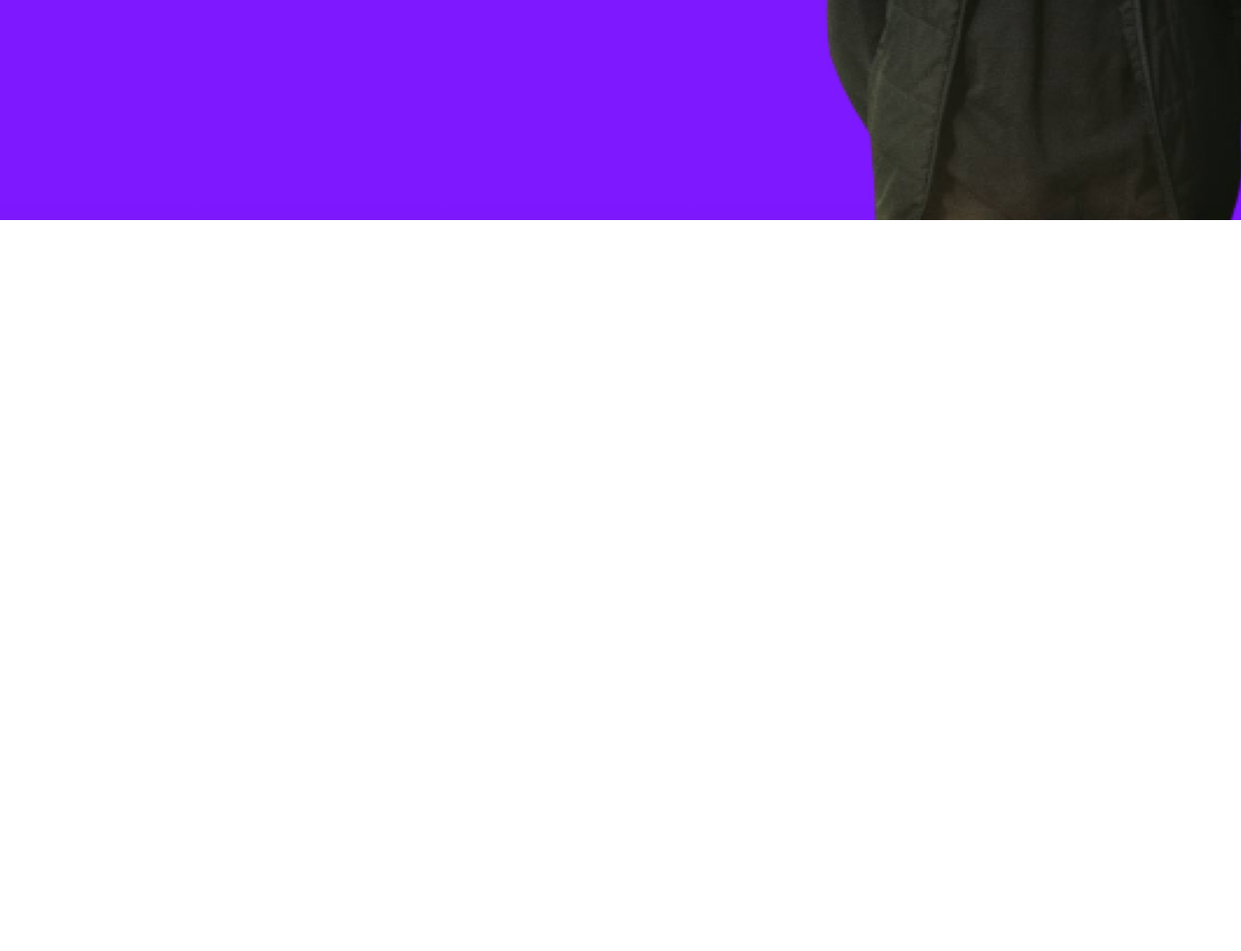
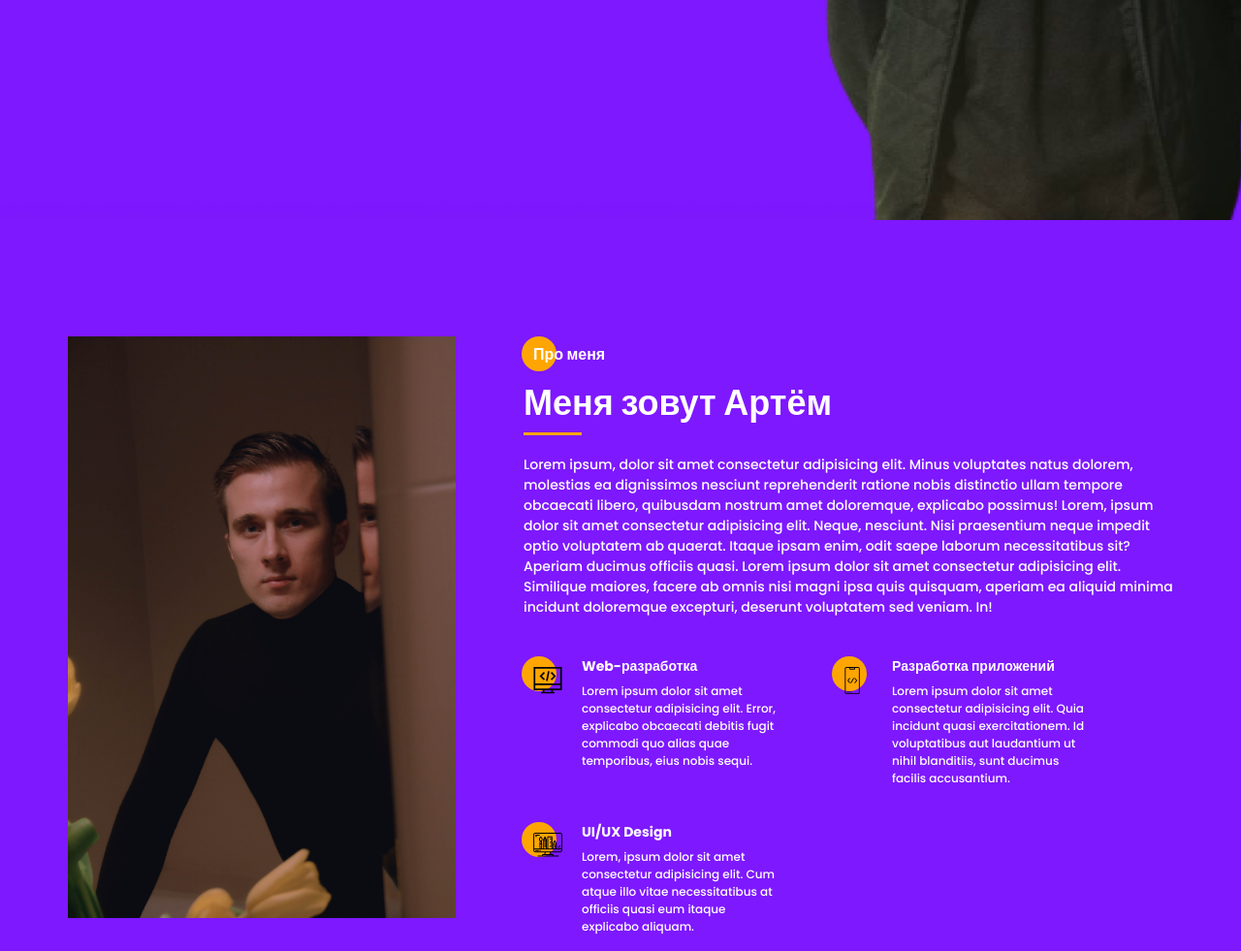
Before and after one commit to arseil/Portfolio, a website: page src/index.html in a window 1280 px wide. Shown: the part 573-1554 px from the top of the page at 97% size. Before the commit the page ends 800 px from the top, so only its background shows below. Drawn offline with nearby package versions, Linux system fonts and the light colour scheme; files that its build step writes are made by us from their sources; files whose address does not match are found by name.

Commit message:
created a second section

```diff
--- a/src/index.html
+++ b/src/index.html
@@ -54,10 +54,7 @@
 
 	<div class="menu">
 		<div class="menu__block">
-			<div class="menu__close">
-				<span></span>
-				<span></span>
-			</div>
+			<div class="menu__close"></div>
 
 			<nav>
 				<ul class="menu__list">
@@ -95,6 +92,57 @@
 			</div>
 		</div>
 	</section>
+
+	 <section class="about">
+		<div class="container">
+			<div class="about__wrapper">
+				<div class="about__photo">
+					<img src="img/photo_me.jpg" alt="me">
+				</div>
+				<div class="about__block">
+					<h2 class="title title_fz16 about__title">Про меня</h2>
+					<div class="title about__subtitle">Меня зовут Артём</div>
+					<div class="divider"></div>
+					<div class="about__text">Lorem ipsum, dolor sit amet consectetur adipisicing elit. Minus voluptates natus dolorem, molestias ea dignissimos nesciunt reprehenderit ratione nobis distinctio ullam tempore obcaecati libero, quibusdam nostrum amet doloremque, explicabo possimus! Lorem, ipsum dolor sit amet consectetur adipisicing elit. Neque, nesciunt. Nisi praesentium neque impedit optio voluptatem ab quaerat. Itaque ipsam enim, odit saepe laborum necessitatibus sit? Aperiam ducimus officiis quasi. Lorem ipsum dolor sit amet consectetur adipisicing elit. Similique maiores, facere ab omnis nisi magni ipsa quis quisquam, aperiam ea aliquid minima incidunt doloremque excepturi, deserunt voluptatem sed veniam. In!</div>
+				</div>
+				<div class="about__skills">
+					<div class="about__skills-item">
+						<div class="about__skills-circle">
+							<img src="icons/about_me/web development.svg" alt="web-dev">
+						</div>
+						<div>
+							<div class="title title_fz14">Web-разработка</div>
+							<p class="about__skills-text">
+								Lorem ipsum dolor sit amet consectetur adipisicing elit. Error, explicabo obcaecati debitis fugit commodi quo alias quae temporibus, eius nobis sequi.
+							</p>
+						</div>
+					</div>
+					<div class="about__skills-item">
+						<div class="about__skills-circle">
+							<img src="icons/about_me/Mobile dev.svg" alt="mobile-dev">
+						</div>
+						<div>
+							<div class="title title_fz14">Разработка приложений</div>
+							<p class="about__skills-text">
+								Lorem ipsum dolor sit amet consectetur adipisicing elit. Quia incidunt quasi exercitationem. Id voluptatibus aut laudantium ut nihil blanditiis, sunt ducimus facilis accusantium.
+							</p>
+						</div>
+					</div>
+					<div class="about__skills-item">
+						<div class="about__skills-circle">
+							<img src="icons/about_me/Design.svg" alt="design">
+						</div>
+						<div>
+							<div class="title title_fz14">UI/UX Design</div>
+							<p class="about__skills-text">
+								Lorem, ipsum dolor sit amet consectetur adipisicing elit. Cum atque illo vitae necessitatibus at officiis quasi eum itaque explicabo aliquam.
+							</p>
+						</div>
+					</div>
+				</div>
+			</div>
+		</div>
+	 </section>
 	<script src="js/script.js"></script>
 </body>
 </html>
--- a/src/js/script.js
+++ b/src/js/script.js
@@ -1,6 +1,6 @@
 const hamburger = document.querySelector('.hamburger'),
 	  menu = document.querySelector('.menu'),
-	  closeElem = document.querySelector('.menu_close');
+	  closeElem = document.querySelector('.menu__close');
 
 hamburger.addEventListener('click', () => {
 	menu.classList.add('active');
--- a/src/sass/base/_variables.scss
+++ b/src/sass/base/_variables.scss
@@ -1 +1,2 @@
 $main-color: #FFA501;
+$second-color: #7E18FF;
--- /dev/null
+++ b/src/sass/blocks/_about.scss
@@ -0,0 +1,61 @@
+.about {
+    padding-top: 120px;
+    background-color: $second-color;
+    &__wrapper {
+        display: grid;
+        grid-template-columns: 400px 670px;
+        grid-template-rows: minmax(245px, auto) minmax(255px, auto);
+        grid-auto-rows: minmax(245px, auto);
+        column-gap: 70px;
+        row-gap: 40px;
+    }
+    &__photo {
+        grid-row: 1/3;
+        img {
+            width: 100%;
+        }
+    }
+    &__block {
+        padding-top: 7px;
+        .divider {
+            margin-top: 0;
+        }
+    }
+    &__title {
+        position: relative;
+        padding-left: 10px;
+        @include before_circle;
+    }
+    &__text {
+        margin-top: 20px;
+        font-size: 14px;
+        line-height: 21px;
+        color: #ffffff;
+    }
+    &__skills {
+        display: grid;
+        grid-template: repeat(2, minmax(115px, auto)) / repeat(2, 270px);
+        grid-auto-rows: 1fr;
+        gap: 20px 50px;
+        &-item {
+            display: grid;
+            grid-template-columns: 40px 200px;
+            column-gap: 20px;
+        }
+        &-circle {
+            position: relative;
+            z-index: 1;
+            padding: 11px 0 0 10px;
+            @include before_circle;
+            &:before {
+                top: 0;
+            }
+        }
+        &-text {
+            margin-top: 6px;
+            color: #ffffff;
+            font-size: 12px;
+            line-height: 18px;
+        }
+    }
+}
--- a/src/sass/blocks/_menu.scss
+++ b/src/sass/blocks/_menu.scss
@@ -48,13 +48,36 @@
 	}
 	&__close {
 		position: absolute;
-        top: 25px;
-        right: 25px;
+		top: 20px;
+		right: 20px;
+		height: 35px;
+		width: 35px;
 		cursor: pointer;
-        span {
-           width: 1px;
+		&::before {
+			content: '';
+			display: block;
+			width: 26px;
+			height: 2px;
+			background-color:#FFFFFF;
+			transform: rotate(45deg) translate(15px, 8px);
+			transition: 0.5s all;
+		}
+		&::after {
+			content: '';
+			display: block;
+			width: 2px;
+			height: 26px;
+			background-color:#FFFFFF;
+			transform: rotate(45deg) translate(13px, -10px);
+			transition: 0.5s all;
+		}
+		&:hover {
+			&::after, &::before {
+				background-color: $second-color;
 			}
 		}
+	}
+
 	&__list {
 		list-style-type: none;
 	}
--- a/src/sass/blocks/_title.scss
+++ b/src/sass/blocks/_title.scss
@@ -2,17 +2,20 @@
 	font-weight: 700;
 	font-size: 36px;
 	line-height: 60px;
+	color: #ffffff;
 	&_fz14 {
 		font-size: 14px;
 		line-height: 21px;
 	}
 	&_fz16 {
-		color: #ffffff;
 		font-size: 16px;
 		line-height: 24px;
+		z-index: 1;
+	}
+	&_fz36 {
+		font-size: 36px;
 	}
 	&_fz57 {
 		font-size: 57px;
-		color: #FFFFFF;
 	}
 }
--- a/src/sass/style.scss
+++ b/src/sass/style.scss
@@ -17,8 +17,16 @@
 	margin: 0 auto;
 }
 
+.divider {
+	width: 60px;
+	height: 3px;
+	background-color: $main-color;
+	margin-top: 25px;
+}
+
 @import 'blocks/promo';
 @import 'blocks/title';
 @import 'blocks/buttons';
 @import 'blocks/sidepanel';
 @import 'blocks/menu';
+@import 'blocks/about';
```
Also changed, not shown: dist/css/style.min.css, dist/icons/about_me/Design.svg (added), dist/icons/about_me/Mobile dev.svg (added), dist/icons/about_me/web development.svg (added), dist/img/IMG_4910.JPEG (added), dist/img/photo_me.JPEG (added), dist/img/photo_me.jpg (added), dist/index.html, dist/js/script.js, src/icons/about_me/Design.svg (added), src/icons/about_me/Mobile dev.svg (added), src/icons/about_me/web development.svg (added), src/img/photo_me.JPEG (added), src/img/photo_me.jpg (added). Lines whose indentation alone changed are shown as unchanged.
